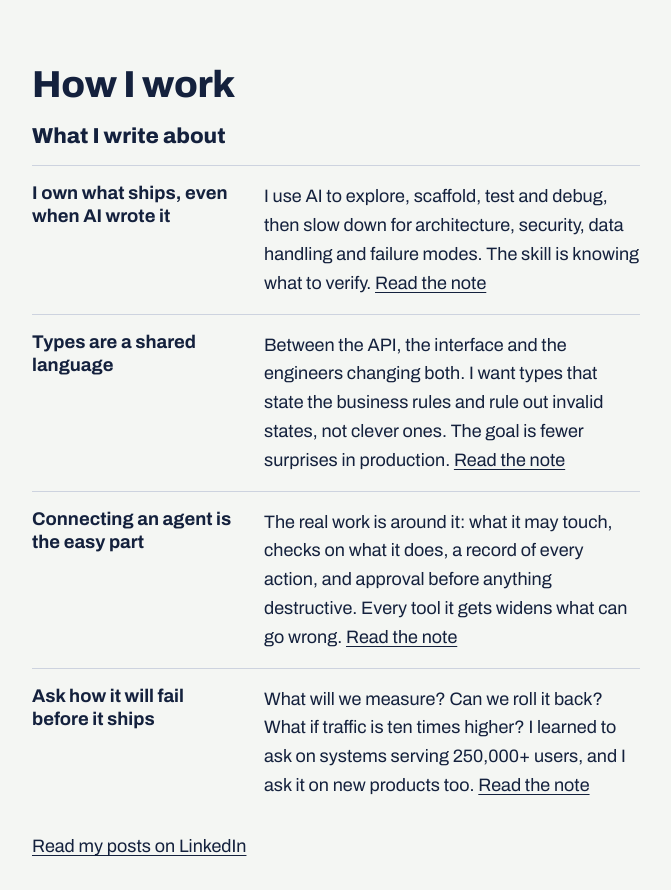
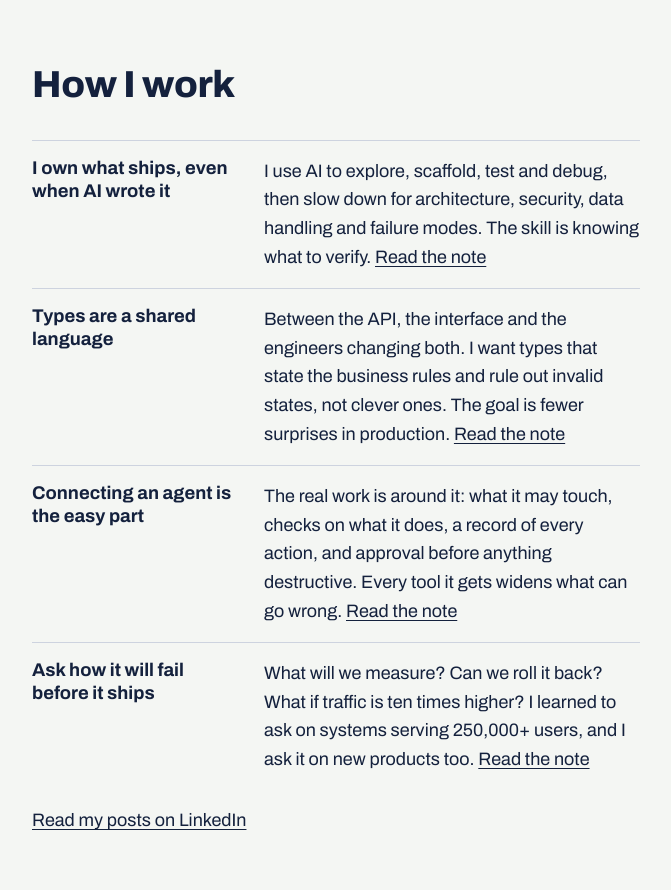
Before and after one commit to prosperjohn9/prosper-portfolio, a Next.js app: page / in a window 1280 px wide. Shown: the part 1660-2550 px from the top of the page, without its empty margins (104-775 px from the left). Built offline with nearby package versions, Linux system fonts and the light colour scheme.

Commit message:
fix: drop the second heading under How I work
"How I work" was followed straight away by "What I write about"; the list
now follows the section title directly.

```diff
--- a/src/content/home/how-i-work.ts
+++ b/src/content/home/how-i-work.ts
@@ -15,7 +15,6 @@ const readTheNote = (note: Note) => ({ text: "Read the note", href: notePath(not
 export const howIWork = {
   title: "How I work",
   positions: {
-    title: "What I write about",
     items: [
       {
         rule: "I own what ships, even when AI wrote it",
--- a/src/sections/HowIWork.tsx
+++ b/src/sections/HowIWork.tsx
@@ -13,7 +13,6 @@ export function HowIWork({ numbering }: { numbering: ReceiptNumbering<ReceiptId>
   return (
     <Section id="how-i-work" title={howIWork.title}>
       <MarginRow>
-        <h3 className="t-subhead">{positions.title}</h3>
         <RuleList rules={positions.items} />
         <p className="mt-4">
           <a href={profile.links.linkedin}>{positions.more}</a>
```
